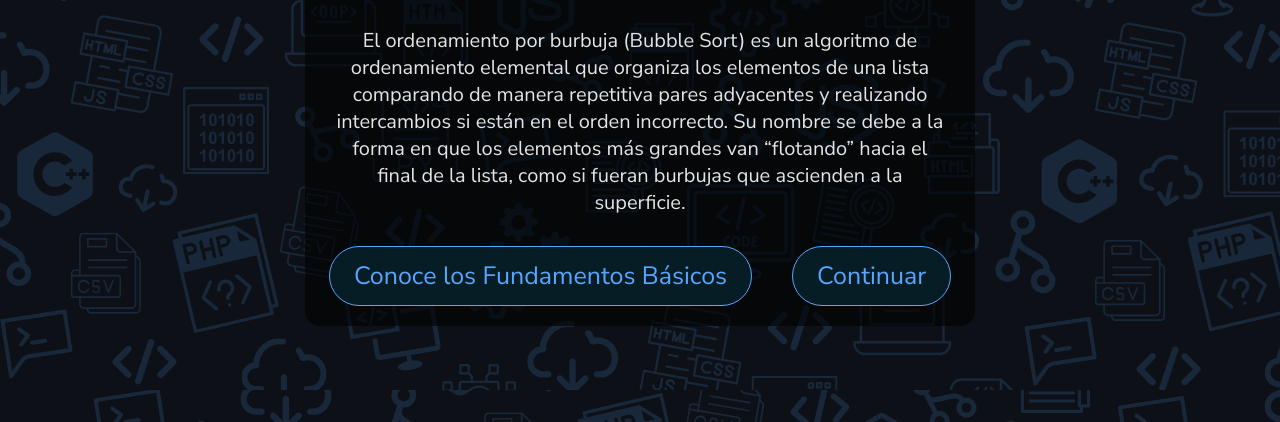
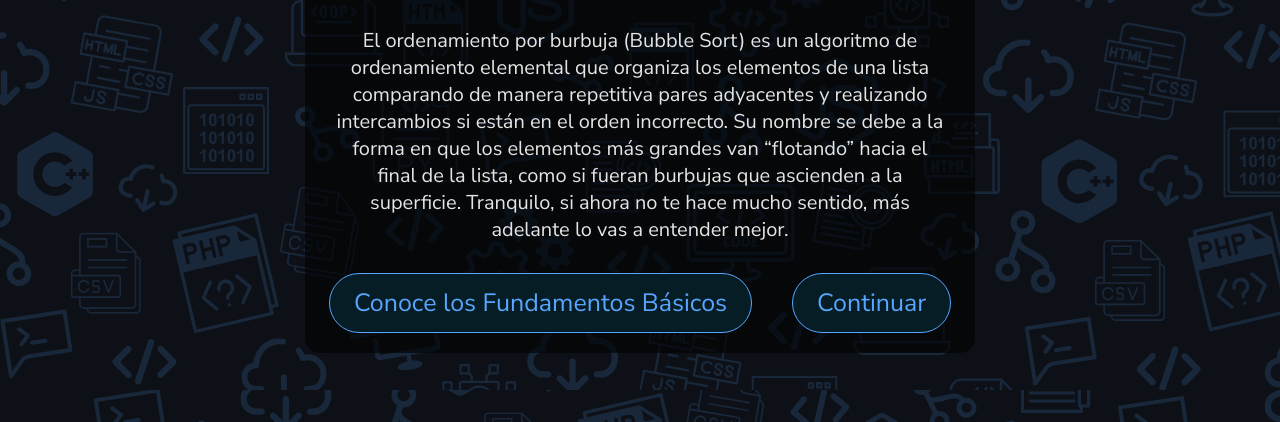
Before and after one commit to SamuelCubano/University-Bubble-Sort-Project, an Astro site: page / in a window 1280 px wide. Shown: the part 378-800 px from the top of the page. Built offline with nearby package versions, Linux system fonts and the light colour scheme; Astro itself is replaced by a stand-in of ours; a web font is replaced by a local one.

Commit message:
fin de todo el proyecto, a dormir

```diff
--- a/src/pages/index.astro
+++ b/src/pages/index.astro
@@ -42,7 +42,7 @@ import Juego from "../components/juego.astro";
 
       <div class="twotwo">
         <h2 class="subtitle">Ordenamiento de Burbuja <br>(Bubble Sort)</h2>
-        <p class="info">El ordenamiento por burbuja (Bubble Sort) es un algoritmo de ordenamiento elemental que organiza los elementos de una lista comparando de manera repetitiva pares adyacentes y realizando intercambios si están en el orden incorrecto. Su nombre se debe a la forma en que los elementos más grandes van “flotando” hacia el final de la lista, como si fueran burbujas que ascienden a la superficie.</p>
+        <p class="info">El ordenamiento por burbuja (Bubble Sort) es un algoritmo de ordenamiento elemental que organiza los elementos de una lista comparando de manera repetitiva pares adyacentes y realizando intercambios si están en el orden incorrecto. Su nombre se debe a la forma en que los elementos más grandes van “flotando” hacia el final de la lista, como si fueran burbujas que ascienden a la superficie. Tranquilo, si ahora no te hace mucho sentido, más adelante lo vas a entender mejor.</p>
 		<div class="botonera">
 			<a href="#four" class="btn">Conoce los Fundamentos Básicos</a>
 			<a href="#nine" class="btn">Continuar</a>
```
